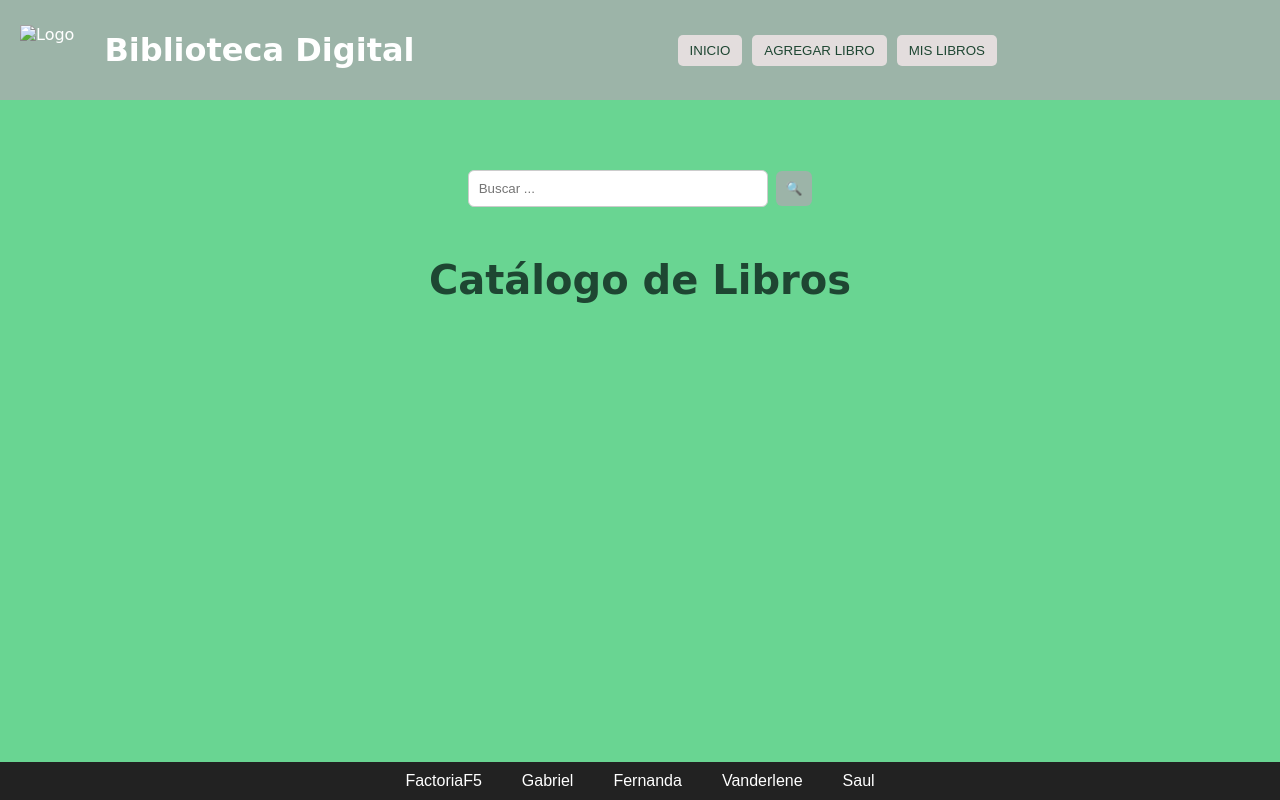
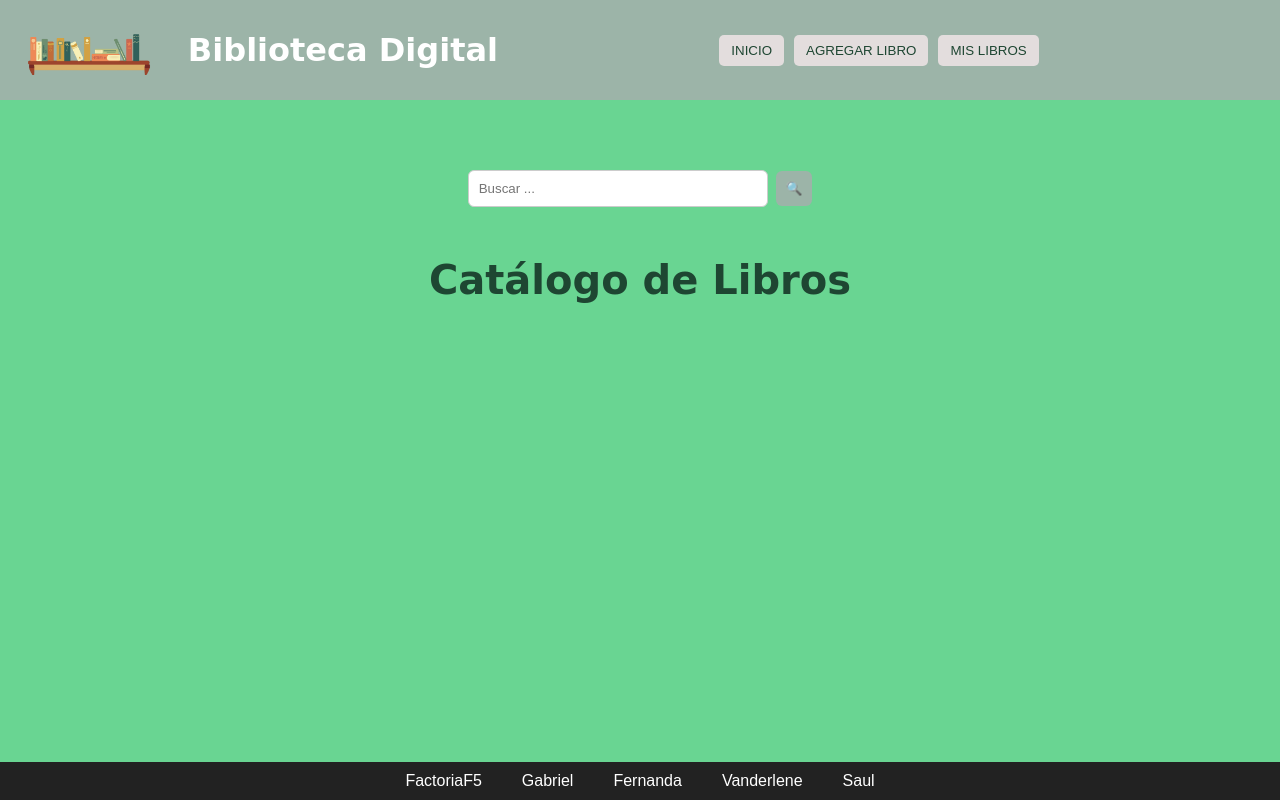
Before and after one commit to gabrielml/crud, a website: page index.html in a window 1280 px wide. Drawn offline with Linux system fonts and the light colour scheme; no server answers.

Commit message:
fix: Muestra el logo
Actualiza la ruta relativa del logo de la aplicación

```diff
--- a/index.html
+++ b/index.html
@@ -8,7 +8,7 @@
 <body>
   <header class="header">
     <div class="logo">
-      <img src="./img/libro.png" alt="Logo" />
+      <img src="./img/logo-biblioteca-digital.png" alt="Logo" />
       <h1>Biblioteca Digital</h1>
     </div>
     <div class="mobile-menu">
```
